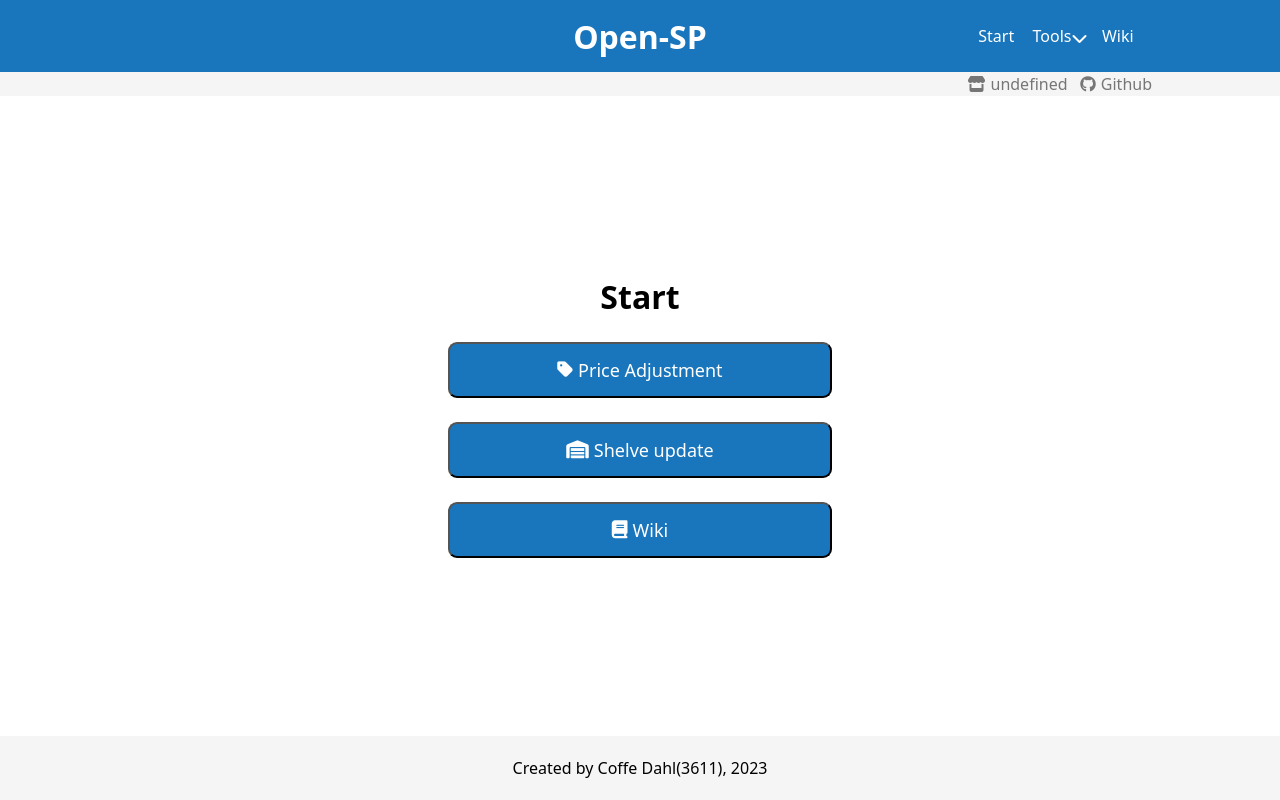
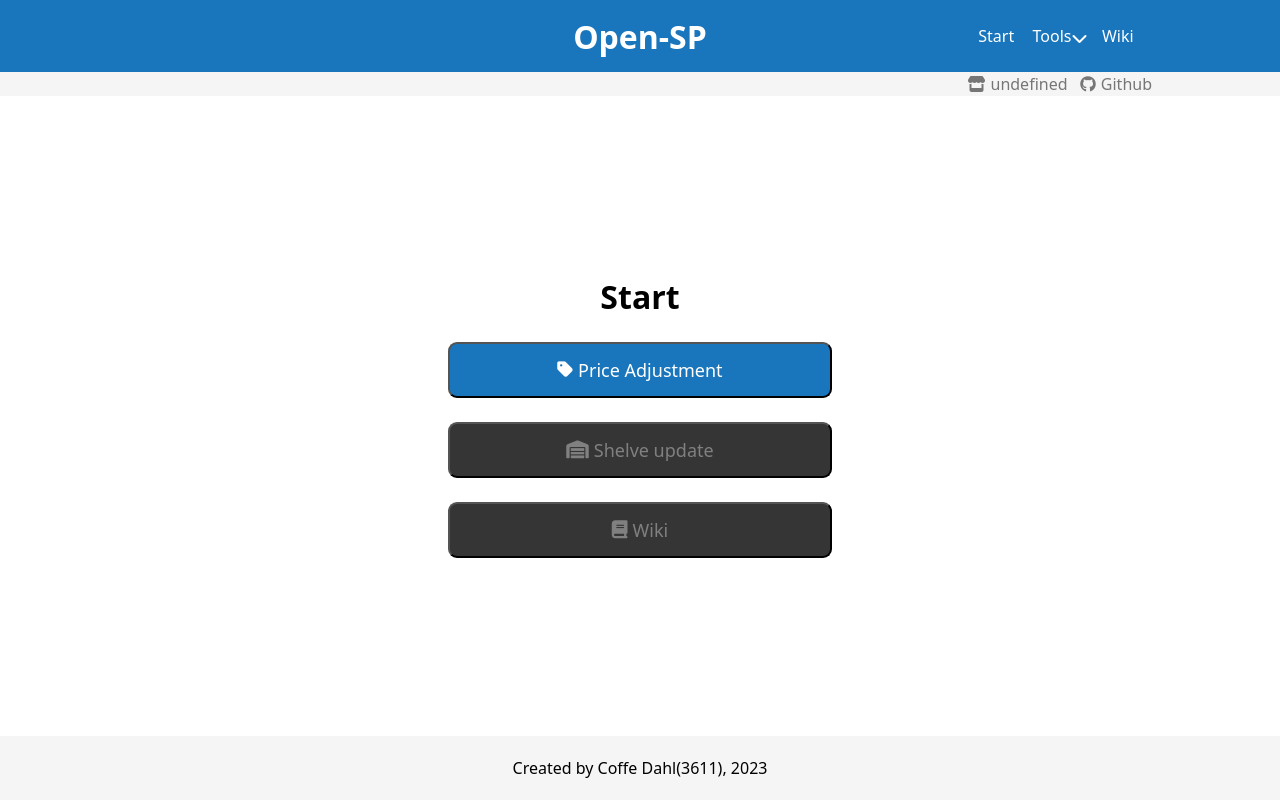
Before and after one commit to coffedahl/open-sp-new, a SvelteKit app: page / in a window 1280 px wide. Built offline with nearby package versions, Linux system fonts and the light colour scheme; no server answers.

Commit message:
Disabled buttons with no functionallity

```diff
--- a/src/routes/+page.svelte
+++ b/src/routes/+page.svelte
@@ -6,14 +6,14 @@
 			<p>Price Adjustment</p>
 		</button>
 	</a>
-	<a href="/shelve">
-		<button class="center button btn-blue">
+	<a href="">
+		<button class="center button btn-disabled">
 			<i class="fas fa-warehouse" />
 			<p>Shelve update</p>
 		</button>
 	</a>
-	<a href="/wiki">
-		<button class="center button btn-blue">
+	<a href="">
+		<button class="center button btn-disabled">
 			<i class="fas fa-book" />
 			<p>Wiki</p>
 		</button>
```
